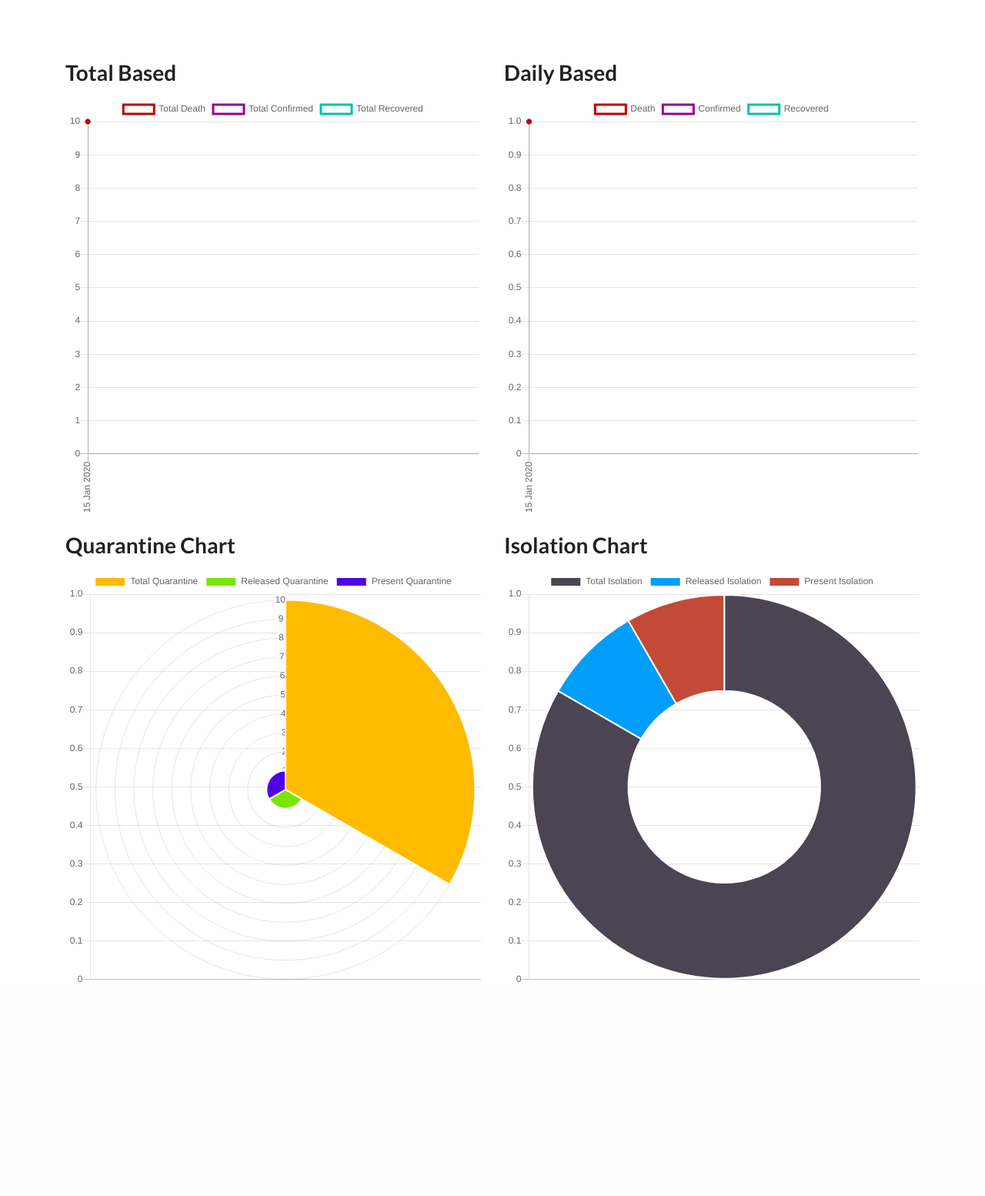
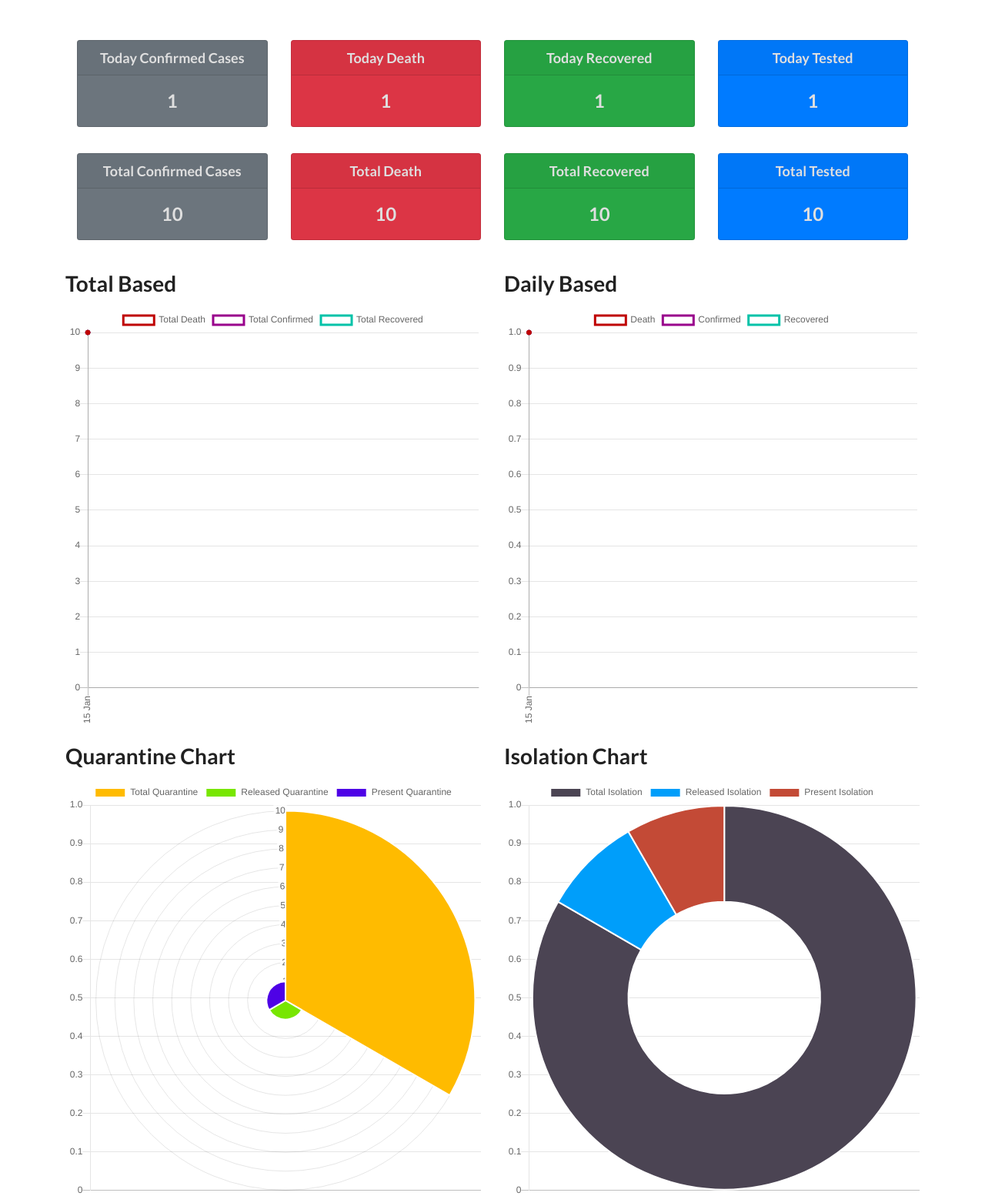
Before and after one commit to NirobxHasan/coronabd, a Django app: page / in a window 1280 px wide. Shown: the part 48-1602 px from the top of the page at 77% size. Before the commit the page ends 1324 px from the top, so only its background shows below. Run offline with Django 3.2, Linux system fonts and the light colour scheme; tables that the repository leaves empty hold one stand-in row (values such as "Sample post"); some libraries are stand-ins or nearby versions.

Commit message:
add counter home screen

```diff
--- a/services/models.py
+++ b/services/models.py
@@ -45,6 +45,9 @@ class Coronacounter(models.Model):
     today_death = models.IntegerField()
     total_death = models.IntegerField()
 
+    today_tested = models.IntegerField(blank=True,default=0)
+    total_tested = models.IntegerField(blank=True,default=0)
+
     total_quarantine = models.IntegerField(null=True,blank=True)
     released_quarantine = models.IntegerField(null=True,blank=True)
     present_quarantine = models.IntegerField(null=True,blank=True)
--- a/services/templates/services/coronachart.html
+++ b/services/templates/services/coronachart.html
@@ -72,7 +72,7 @@
                 }
 
                 ],
-                labels: [{% for item in qs %}'{{item.date_posted|date:"d M Y"}}',{% endfor %}]
+                labels: [{% for item in qs %}'{{item.date_posted|date:"d M"}}',{% endfor %}]
             },
             options: {
 
@@ -83,7 +83,7 @@
 
                     xAxes: [{
                         ticks: {
-                        autoSkip: false,
+                        autoSkip: true,
                         maxRotation: 90,
                         minRotation: 90
                         }
@@ -150,7 +150,7 @@
                 }
 
                 ],
-                labels: [{% for item in qs %}'{{item.date_posted|date:"d M Y"}}',{% endfor %}]
+                labels: [{% for item in qs %}'{{item.date_posted|date:"d M"}}',{% endfor %}]
             },
             options: {
 
@@ -161,7 +161,7 @@
 
                     xAxes: [{
                         ticks: {
-                        autoSkip: false,
+                        autoSkip: true,
                         maxRotation: 90,
                         minRotation: 90
                         }
@@ -264,6 +264,13 @@
 
     });
 </script>
+
+<style>
+    .card-title{
+        color:rgb(223, 223, 223);
+        align: center;
+    }
+</style>
 {% endblock script %}
 
 
@@ -271,6 +278,82 @@
 <br/> <br/>
 <br/> <br/>
 <div class="container">
+
+    <div class="container">
+        <div class="row justify-content-md-center">
+
+            <div class="col-md">
+                <div class="card text-white bg-secondary mb-3" style="max-width: 18rem;">
+                <div class="card-header text-center"><h3 style="color:rgb(223, 223, 223);">Today Confirmed Cases</h3></div>
+                <div class="card-body">
+                    <h2 class="card-title text-center">{{qs.last.today_confirmed}}</h2>
+
+                </div>
+                </div>
+            </div>
+            <div class="col-md">
+                <div class="card text-white bg-danger mb-3" style="max-width: 18rem;">
+                    <div class="card-header text-center"><h3 style="color:rgb(223, 223, 223);">Today Death</h3></div>
+                    <div class="card-body">
+                        <h2 class="card-title text-center">{{qs.last.today_death}}</h2>
+                    </div>
+                </div>
+            </div>
+            <div class="col-md">
+            <div class="card text-white bg-success mb-3" style="max-width: 18rem;">
+                <div class="card-header text-center"><h3 style="color:rgb(223, 223, 223);">Today Recovered</h3></div>
+                <div class="card-body">
+                    <h2 class="card-title text-center">{{qs.last.today_recovered}}</h2>
+                </div>
+                </div>
+            </div>
+            <div class="col-md">
+                <div class="card text-white bg-primary mb-3" style="max-width: 18rem;">
+                    <div class="card-header text-center"><h3 style="color:rgb(223, 223, 223);">Today Tested</h3></div>
+                    <div class="card-body">
+                        <h2 class="card-title text-center">{{qs.last.today_tested}}</h2>
+                    </div>
+                    </div>
+                </div>
+        </div>
+        <br>
+        <div class="row justify-content-md-center">
+
+            <div class="col-md">
+                <div class="card text-white bg-secondary mb-3" style="max-width: 18rem;">
+                <div class="card-header text-center"><h3 style="color:rgb(223, 223, 223);">Total Confirmed Cases</h3></div>
+                <div class="card-body">
+                    <h2 class="card-title text-center">{{qs.last.total_confirmed}}</h2>
+
+                </div>
+                </div>
+            </div>
+            <div class="col-md">
+                <div class="card text-white bg-danger mb-3" style="max-width: 18rem;">
+                    <div class="card-header text-center"><h3 style="color:rgb(223, 223, 223);">Total Death</h3></div>
+                    <div class="card-body">
+                        <h2 class="card-title text-center">{{qs.last.total_death}}</h2>
+                    </div>
+                </div>
+            </div>
+            <div class="col-md">
+            <div class="card text-white bg-success mb-3" style="max-width: 18rem;">
+                <div class="card-header text-center"><h3 style="color:rgb(223, 223, 223);">Total Recovered</h3></div>
+                <div class="card-body">
+                    <h2 class="card-title text-center">{{qs.last.total_recovered}}</h2>
+                </div>
+                </div>
+            </div>
+            <div class="col-md">
+                <div class="card text-white bg-primary mb-3" style="max-width: 18rem;">
+                    <div class="card-header text-center"><h3 style="color:rgb(223, 223, 223);">Total Tested</h3></div>
+                    <div class="card-body">
+                        <h2 class="card-title text-center">{{qs.last.total_tested}}</h2>
+                    </div>
+                    </div>
+                </div>
+        </div>
+    </div>
 
     <div class="row">
       <div class="col-sm">
```
